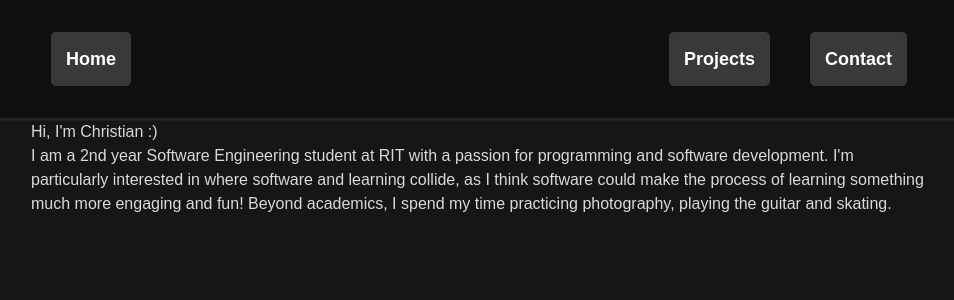
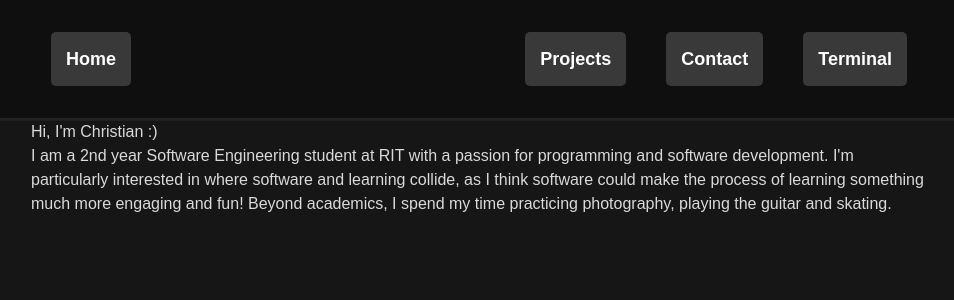
Before and after one commit to chris-morgado/the-website, a Next.js app in the folder next/: page / in a window 1280 px wide. Shown: the top 300 px of the page, without its empty margins (161-1115 px from the left). Built offline with nearby package versions, Linux system fonts and the light colour scheme.

Commit message:
added button back

```diff
--- a/next/components/nav/navbars.tsx
+++ b/next/components/nav/navbars.tsx
@@ -15,7 +15,7 @@ const MainNavBar: React.FC = () => {
     const navData: NavItemData[] = [
         { name: "Projects", link: "/projects" },
         { name: "Contact", link: "/contact" },
-        // { name: "Terminal", link: "/terminal" }
+        { name: "Terminal", link: "/terminal" }
     ];
 
     return (
```
